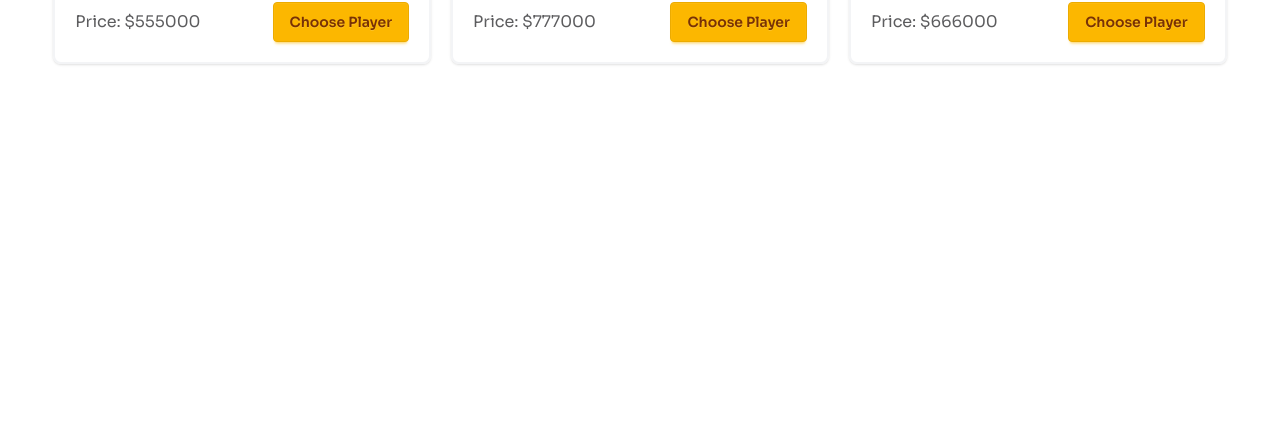
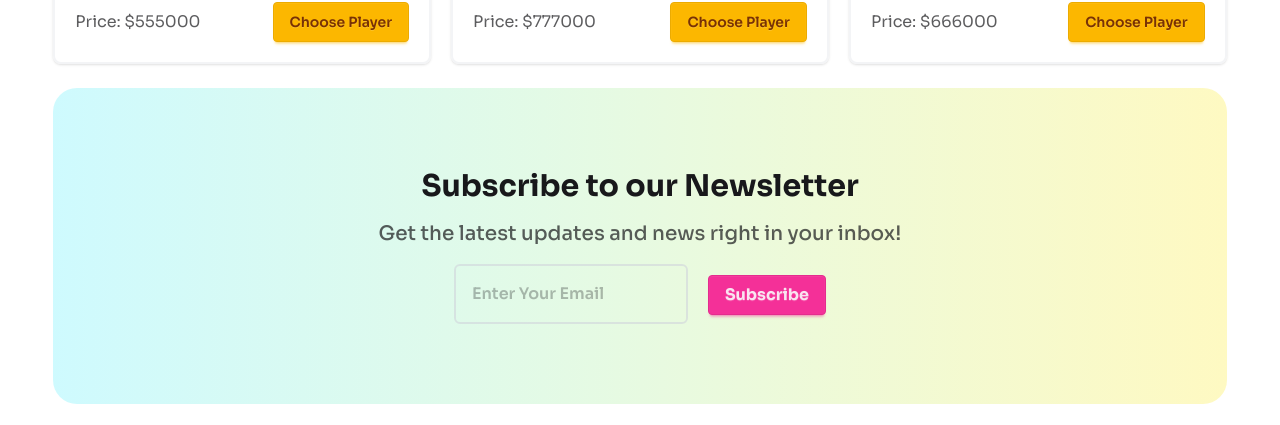
Before and after one commit to Taanveer22/wdm-7, a React (Vite) app: page / in a window 1280 px wide. Shown: the part 1696-2121 px from the top of the page. Before the commit the page ends 1784 px from the top, so only its background shows below. Built offline with nearby package versions, Linux system fonts and the light colour scheme.

Commit message:
alhamdulliah newsletter section done

```diff
--- a/src/App.jsx
+++ b/src/App.jsx
@@ -2,6 +2,7 @@ import Banner from "./components/Banner";
 import Header from "./components/Header";
 import { useState } from "react";
 import MainContainer from "./components/MainContainer";
+import NewsLetter from "./components/NewsLetter";
 
 function App() {
   const [isActive, setIsActive] = useState({
@@ -58,6 +59,7 @@ function App() {
           isActive={isActive}
           handleActiveBtn={handleActiveBtn}
         ></MainContainer>
+        <NewsLetter></NewsLetter>
       </div>
     </div>
   );
--- /dev/null
+++ b/src/components/NewsLetter.jsx
@@ -0,0 +1,26 @@
+const NewsLetter = () => {
+  return (
+    <div className="space-y-4 px-40 py-20 rounded-3xl bg-linear-to-r from-cyan-100 to-yellow-100 mb-6">
+      <h1 className="text-3xl font-bold text-center">
+        Subscribe to our Newsletter
+      </h1>
+      <p className="text-xl font-medium opacity-70 text-center">
+        Get the latest updates and news right in your inbox!
+      </p>
+      <div className="flex justify-center items-center">
+        <div>
+          <input
+            type="text"
+            placeholder="Enter Your Email"
+            className="text-base font-semibold opacity-60 p-4 border-2 border-gray-300 rounded-md mr-5"
+          />
+          <button className="btn btn-secondary text-base font-bold">
+            Subscribe
+          </button>
+        </div>
+      </div>
+    </div>
+  );
+};
+
+export default NewsLetter;
--- a/src/components/SelectedPlayers.jsx
+++ b/src/components/SelectedPlayers.jsx
@@ -12,9 +12,10 @@ const SelectedPlayers = ({ chosenPlayers }) => {
         >
           <div className="flex gap-5 items-center">
             <img className="w-20 h-20 rounded-md" src={item.image} />
-            <div className="flex flex-col gap-2">
+            <div className="flex flex-col gap-1">
               <h1>{item.name}</h1>
               <p>{item.role}</p>
+              <p>$ {item.price}</p>
             </div>
           </div>
           <button>
```
